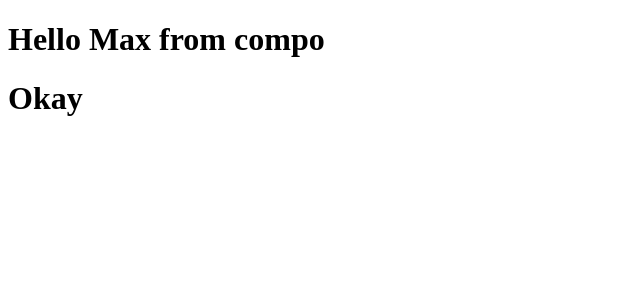
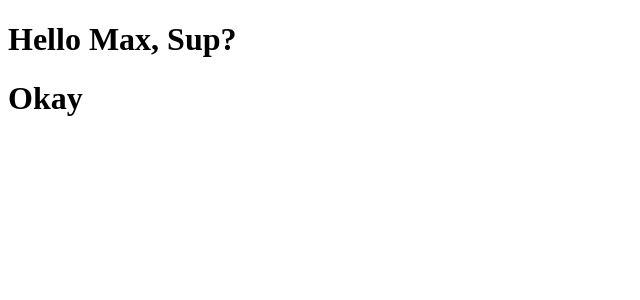
Before and after one commit to TANMAYTIWARIGUTS/reactpro, a React (Vite) app: page / in a window 1280 px wide. Shown: the top 300 px of the page, without its empty margins (0-640 px from the left). Built offline with nearby package versions, Linux system fonts and the light colour scheme.

Commit message:
props more

```diff
--- a/src/App.jsx
+++ b/src/App.jsx
@@ -4,7 +4,7 @@ function App() {
 
   return (
     <div className="App">
-      <Hello name="Max"/>
+      <Hello name="Max" msg="Sup?"/>
 
     </div>
   )
--- a/src/components/Hello.jsx
+++ b/src/components/Hello.jsx
@@ -7,7 +7,7 @@ function displayMsg() {
 function Hello(props) {
   return (
     <>
-      <h1>Hello {props.name} from compo</h1> <h1>Okay</h1>
+      <h1>Hello {props.name}, {props.msg}</h1> <h1>Okay</h1>
     </>
   );
 }
```
